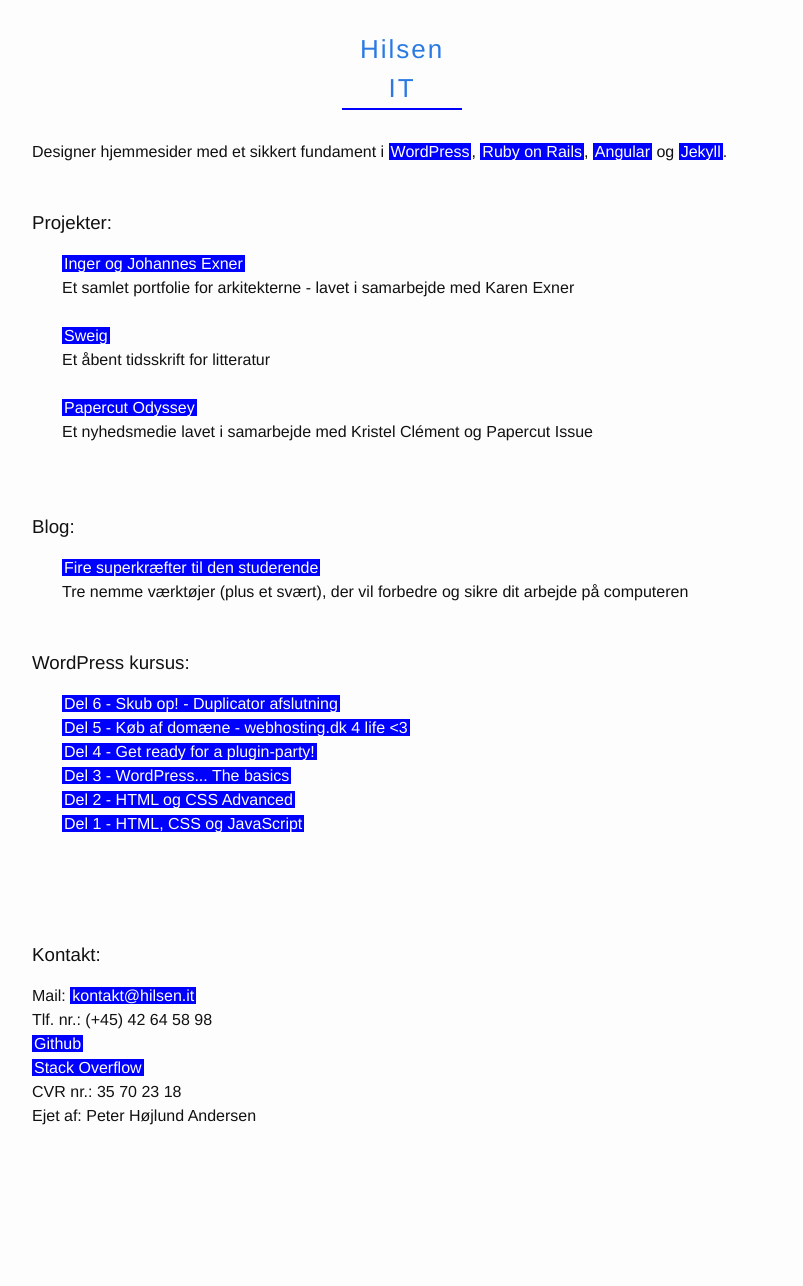
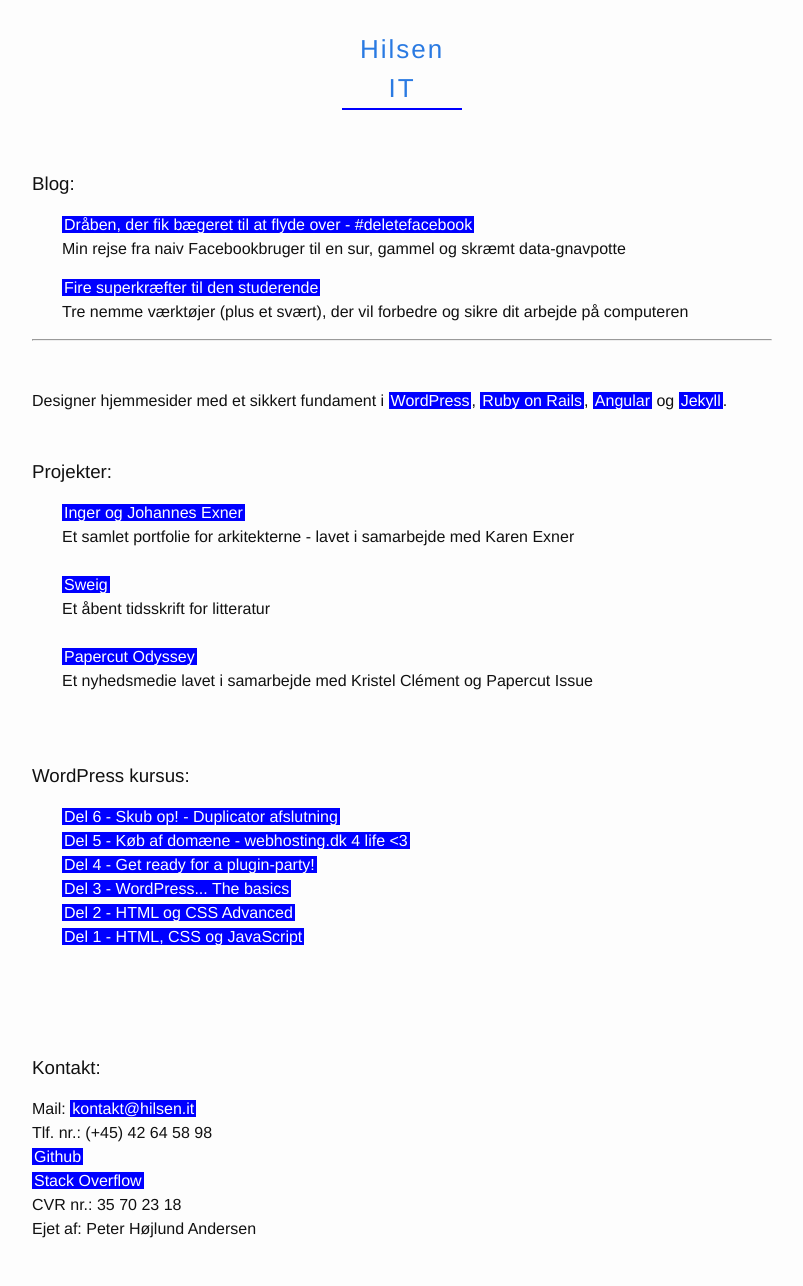
Before and after one commit to peterhoejlundandersen/hilsen, a Jekyll site: the page built from index.md, in a window 1280 px wide. Shown: the whole page, without its empty margins (238-1041 px from the left). Built offline with Jekyll 4.4.1, drawn with Linux system fonts in a browser that asks for light colours; before the commit the page ends 1173 px from its top, so only the background shows below that.

Commit message:
created new branch for new blog post #deletefacebook

```diff
--- a/_layouts/home.html
+++ b/_layouts/home.html
@@ -3,11 +3,6 @@
 ---
 
 <div class="home">
-	{% include introduction.html %}
-
-  {{ content }}
-
-	<br>
 	<h3>Blog:</h3>
 	{% if site.categories.blogs.size > 0 %}
 		<ul>
@@ -19,6 +14,12 @@
 			{% endfor %}
 		</ul>
 	{% endif %}
+  <hr><br><br>
+	{% include introduction.html %}
+
+  {{ content }}
+
+	<br>
 	<h3>WordPress kursus:</h3>
   {% if site.categories.wordpress.size > 0 %}
     <ul>
--- /dev/null
+++ b/_posts/blogs/2018-04-03-hvorfor-jeg-slettede-min-facebook.markdown
@@ -0,0 +1,11 @@
+---
+layout: blog
+title: "Dråben, der fik bægeret til at flyde over - #deletefacebook"
+desc: "Min rejse fra naiv Facebookbruger til en sur, gammel og skræmt data-gnavpotte"
+category: blogs
+seocontent: ""
+seoimage: "https://hilsen.it/assets/blogs/techlove-facebook.jpg"
+---
+
+
+<h3>Nu er det nok!</h3>
```
Also changed, not shown: 4 other files.
